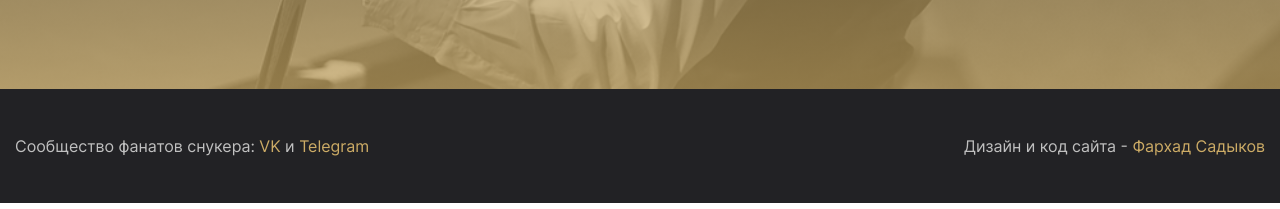
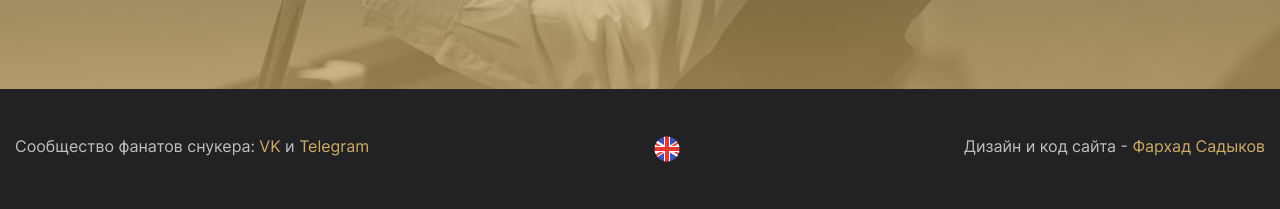
Before and after one commit to everwaveme/mark-selby, a website: page www/index.html in a window 1280 px wide. Shown: the part 9906-10115 px from the top of the page. Drawn offline with Linux system fonts and the light colour scheme.

Commit message:
added language switcher to footer

```diff
--- a/package.json
+++ b/package.json
@@ -15,6 +15,9 @@
     "gulp-sass": "^5.1.0",
     "gulp-sourcemaps": "^3.0.0",
     "node-sass": "^8.0.0",
-    "sass": "^1.62.1"
+    "sass": "^1.69.7"
+  },
+  "dependencies": {
+    "npm": "^10.3.0"
   }
 }
--- a/src/styles/blocks/_footer.scss
+++ b/src/styles/blocks/_footer.scss
@@ -32,6 +32,25 @@
   }
 }
 
+.eng-lang-switcher {
+  display: block;
+  width: 30px;
+  height: 30px;
+  background-repeat: no-repeat;
+  background-size: contain;
+  background-position: center;
+
+  @media (max-width: $tablet-max) {
+    margin: 0 auto 10px auto;
+    width: 26px;
+    height: 26px;
+  }
+}
+
+.rus-lang-switcher {
+
+}
+
 .footer-author {
   font-weight: 400;
   font-size: 16px;
--- a/www/index.html
+++ b/www/index.html
@@ -424,6 +424,7 @@
           <a href="https://vk.com/snookernews" class="footer-link" target="_blank" rel="noopener noreferrer">VK</a> и
           <a href="https://t.me/SnookerMaldives" class="footer-link" target="_blank" rel="noopener noreferrer">Telegram</a>
         </p>
+        <a href="#" class="eng-lang-switcher" style="background-image: url('../images/eng-lang-switcher.png');"></a>
         <p class="footer-author">
           Дизайн и код сайта -
           <a href="https://everwave.ru/" class="footer-link" target="_blank" rel="noopener noreferrer">Фархад Садыков</a>
```
Also changed, not shown: www/images/eng-lang-switcher.png (added), www/style/style.css.
